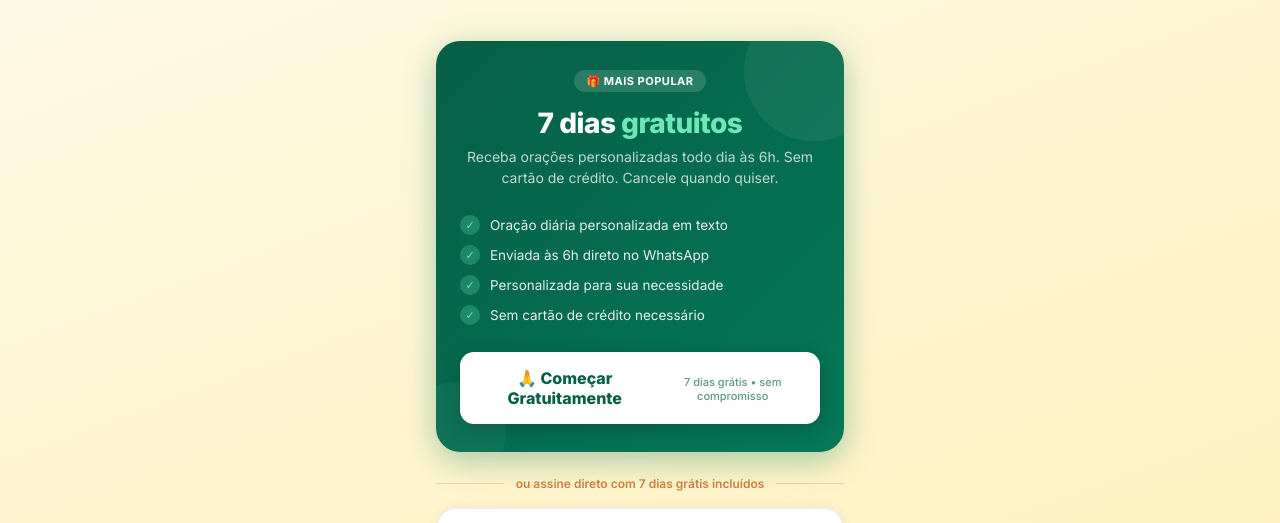
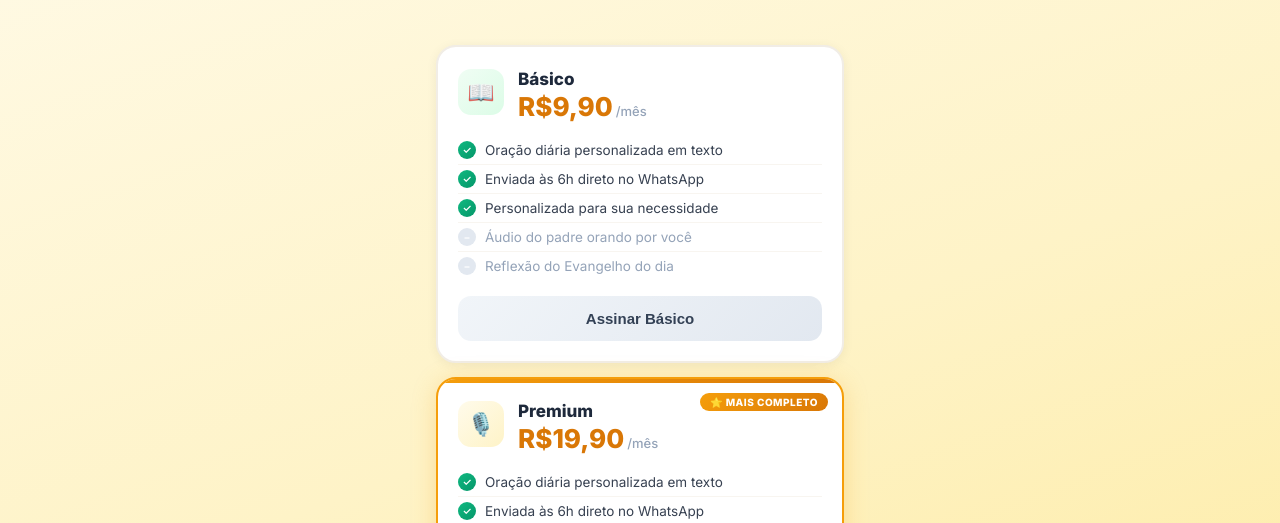
Before and after one commit to Edmario25/planos, a plain HTML site: page index.html in a window 1280 px wide. Shown: the part 206-729 px from the top of the page. Drawn offline with Linux system fonts and the light colour scheme.

Commit message:
Update index.html

```diff
--- a/index.html
+++ b/index.html
@@ -35,92 +35,10 @@
   .header h1{font-size:26px;font-weight:800;color:#92400e;letter-spacing:-.5px;margin-bottom:6px}
   .header p{font-size:15px;color:#b45309;opacity:.85;max-width:340px;margin:0 auto}
 
-  /* ── FREE TRIAL HERO ── */
-  .free-hero{
-    max-width:440px;margin:24px auto 0;padding:0 16px;
-  }
-  .free-card{
-    background:linear-gradient(135deg,#065f46,#047857);
-    border-radius:24px;
-    padding:28px 24px;
-    text-align:center;
-    position:relative;
-    overflow:hidden;
-    box-shadow:0 8px 32px rgba(4,120,87,.35);
-  }
-  .free-card::before{
-    content:'';position:absolute;
-    top:-40px;right:-40px;
-    width:140px;height:140px;
-    background:rgba(255,255,255,.06);
-    border-radius:50%;
-  }
-  .free-card::after{
-    content:'';position:absolute;
-    bottom:-30px;left:-30px;
-    width:100px;height:100px;
-    background:rgba(255,255,255,.04);
-    border-radius:50%;
-  }
-  .free-badge{
-    display:inline-flex;align-items:center;gap:6px;
-    background:rgba(255,255,255,.15);
-    color:#fff;font-size:11px;font-weight:700;
-    padding:4px 12px;border-radius:99px;
-    margin-bottom:14px;letter-spacing:.5px;text-transform:uppercase;
-  }
-  .free-card h2{
-    font-size:28px;font-weight:800;color:#fff;
-    margin-bottom:6px;letter-spacing:-.5px;
-  }
-  .free-card h2 span{color:#6ee7b7}
-  .free-card p{
-    font-size:14px;color:rgba(255,255,255,.75);
-    line-height:1.5;margin-bottom:22px;
-  }
-  .free-features{
-    list-style:none;
-    text-align:left;
-    margin-bottom:22px;
-  }
-  .free-features li{
-    display:flex;align-items:center;gap:10px;
-    font-size:13.5px;color:rgba(255,255,255,.9);
-    padding:5px 0;
-  }
-  .free-features li .fcheck{
-    width:20px;height:20px;border-radius:50%;
-    background:rgba(110,231,183,.25);
-    display:flex;align-items:center;justify-content:center;
-    flex-shrink:0;font-size:11px;color:#6ee7b7;
-  }
-  .btn-free{
-    width:100%;padding:16px;border-radius:14px;border:none;
-    font-size:16px;font-weight:800;cursor:pointer;
-    background:#fff;color:#065f46;
-    display:flex;align-items:center;justify-content:center;gap:8px;
-    box-shadow:0 4px 20px rgba(0,0,0,.2);
-    transition:transform .15s,box-shadow .15s;
-    text-decoration:none;
-  }
-  .btn-free:active{transform:scale(.98)}
-  .btn-free-sub{
-    display:block;font-size:11px;font-weight:500;
-    color:rgba(6,95,70,.65);margin-top:2px;
-  }
-
-  /* ── Divisor ── */
-  .divider{
-    max-width:440px;margin:24px auto 0;padding:0 16px;
-    display:flex;align-items:center;gap:12px;
-  }
-  .divider::before,.divider::after{content:'';flex:1;height:1px;background:rgba(180,83,9,.2)}
-  .divider span{font-size:12px;color:#b45309;font-weight:600;white-space:nowrap;opacity:.7}
-
   /* ── Cards container ── */
   .plans{
     display:flex;flex-direction:column;gap:14px;
-    max-width:440px;margin:16px auto 0;padding:0 16px;
+    max-width:440px;margin:28px auto 0;padding:0 16px;
   }
 
   /* ── Plan card ── */
@@ -244,28 +162,6 @@
   <p>Orações católicas personalizadas todo dia, direto no seu WhatsApp 🙏</p>
 </div>
 
-<!-- ── FREE TRIAL HERO ── -->
-<div class="free-hero">
-  <div class="free-card">
-    <div class="free-badge">🎁 Mais popular</div>
-    <h2>7 dias <span>gratuitos</span></h2>
-    <p>Receba orações personalizadas todo dia às 6h. Sem cartão de crédito. Cancele quando quiser.</p>
-    <ul class="free-features">
-      <li><span class="fcheck">✓</span> Oração diária personalizada em texto</li>
-      <li><span class="fcheck">✓</span> Enviada às 6h direto no WhatsApp</li>
-      <li><span class="fcheck">✓</span> Personalizada para sua necessidade</li>
-      <li><span class="fcheck">✓</span> Sem cartão de crédito necessário</li>
-    </ul>
-    <a id="btn-gratis" href="#" class="btn-free">
-      🙏 Começar Gratuitamente
-      <span class="btn-free-sub">7 dias grátis • sem compromisso</span>
-    </a>
-  </div>
-</div>
-
-<!-- ── Divisor ── -->
-<div class="divider"><span>ou assine direto com 7 dias grátis incluídos</span></div>
-
 <!-- ── Plan Cards ── -->
 <div class="plans">
 
@@ -370,13 +266,6 @@
   const wa   = params.get('wa')   || '';
   const nome = params.get('nome') || '';
 
-  // Botão gratuito — aponta para cadastro.apicesystem.shop
-  const btnGratis = document.getElementById('btn-gratis');
-  const cadastroUrl = 'https://cadastro.apicesystem.shop'
-    + (wa   ? '?wa='   + encodeURIComponent(wa)   : '')
-    + (wa && nome ? '&nome=' + encodeURIComponent(nome) : (!wa && nome ? '?nome=' + encodeURIComponent(nome) : ''));
-  btnGratis.href = cadastroUrl;
-
   // Personalizar header se tiver nome
   if (nome) {
     const p = document.querySelector('.header p');
```
